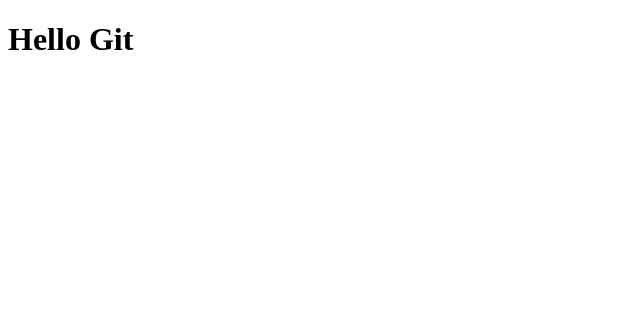
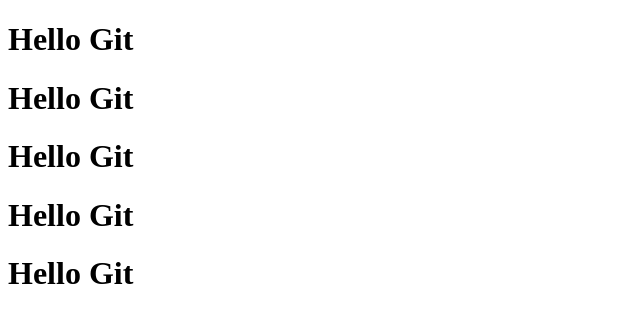
Before and after one commit to Kafkaonelove/lesson-2, a plain HTML site: page index.html in a window 1280 px wide. Shown: the whole page, without its empty margins (0-640 px from the left). Drawn offline with Linux system fonts and the light colour scheme.

Commit message:
commit 2

```diff
--- a/index.html
+++ b/index.html
@@ -9,5 +9,9 @@
 <body>
 
     <h1>Hello Git</h1>
+    <h1>Hello Git</h1>
+    <h1>Hello Git</h1>
+    <h1>Hello Git</h1>
+    <h1>Hello Git</h1>
 </body>
 </html>
```
